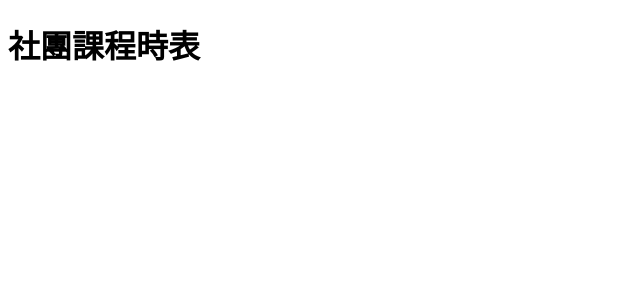
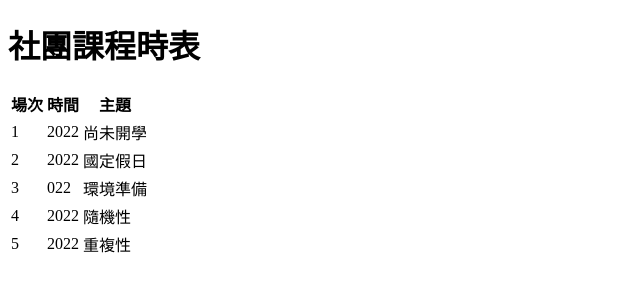
Before and after one commit to XiaoDong0124/JS, a plain HTML site: page 社團課程時間表/index.html in a window 1280 px wide. Shown: the whole page, without its empty margins (0-640 px from the left). Drawn offline with nearby package versions, Linux system fonts and the light colour scheme.

```diff
--- a/社團課程時間表/index.html
+++ b/社團課程時間表/index.html
@@ -4,7 +4,7 @@
     <meta charset="UTF-8">
     <meta http-equiv="X-UA-Compatible" content="IE=edge">
     <meta name="viewport" content="width=device-width, initial-scale=1.0">
-    <title>radom dinner</title>
+    <title>社團課程時間表</title>
     <link rel="stylesheet" href="style.css">
 </head>
 <body>
--- a/社團課程時間表/main.js
+++ b/社團課程時間表/main.js
@@ -0,0 +1,17 @@
+$(function(){
+    //# 對id
+    $("#courseTable").append("<tr><th>場次</th><th>時間</th><th>主題</th>");
+    var topicCount=topic.length;
+    //一秒鐘有1000毫秒
+    //每分鐘60秒、每小時60分鐘、每天24小時，計算一天的秒數量
+    let millisecsPerDay=24*60*60*1000
+    //YYYY/MM/DD
+    //MM/DD/YYYY
+    for(var x=0;x<topicCount;x++){
+        $("#courseTable").append(
+            //getTime 轉換時間型態做運算
+            //toLocaleDateString轉換字串變好看
+            `<tr><td>${x+1}</td><td>${(new Date(startDate.getTime()+7*x*millisecsPerDay)).toLocaleDateString().slice(5) }</td><td>${topic[x]}</td></tr>`
+        );
+    }
+});
--- a/社團課程時間表/topic.js
+++ b/社團課程時間表/topic.js
@@ -1,7 +1,7 @@
 let topic =[
     "尚未開學",
     "國定假日",
-    "還就準備",
+    "環境準備",
     "隨機性",
     "重複性"
 ];
@@ -14,4 +14,5 @@ function setMonthAndDay(starMonth,starDay){
  //一次設定好月份跟日期
 }
 
+
 setMonthAndDay(2,21);
```
